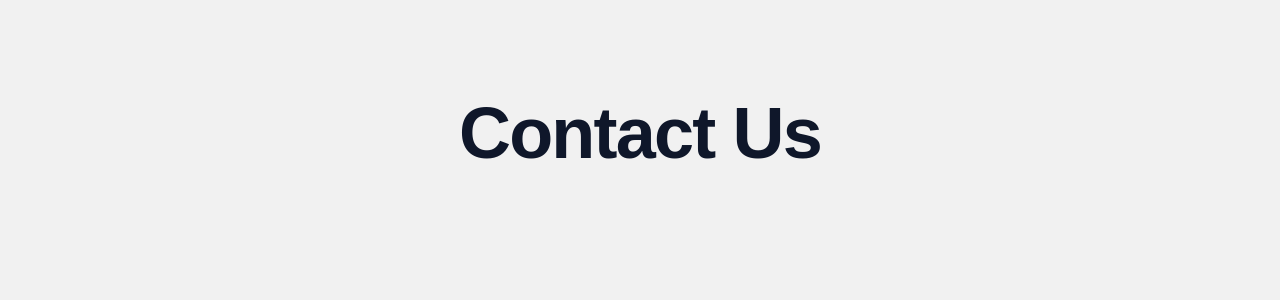
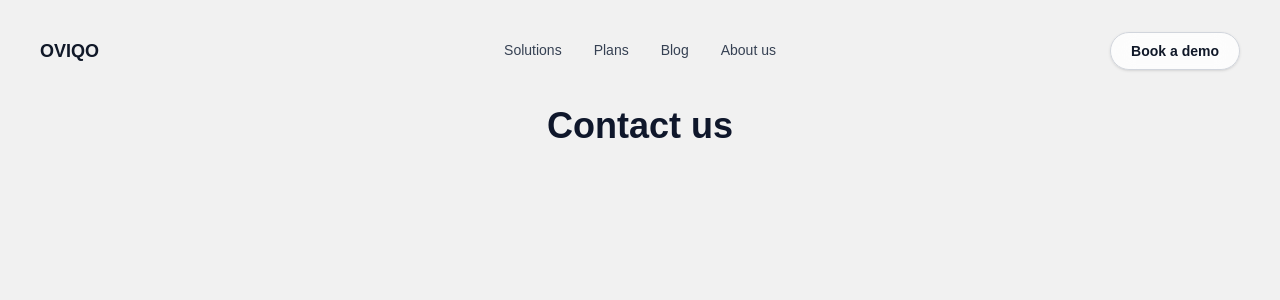
Before and after one commit to Oviqo-dev/oviqo-web, a Next.js app: page /contact in a window 1280 px wide. Shown: the top 300 px of the page. Built offline with nearby package versions, Linux system fonts and the light colour scheme.

Commit message:
Added titles to each page

```diff
--- a/app/about/page.tsx
+++ b/app/about/page.tsx
@@ -103,6 +103,9 @@ export default function About(){
           </div>
         </header>
       </div>
+       <main className="mx-auto max-w-lg mt-5">
+              <h1 className="text-4xl font-bold text-slate-900"> About us </h1>
+      </main>
 
 
 
--- a/app/blog/page.tsx
+++ b/app/blog/page.tsx
@@ -103,6 +103,9 @@ export default function Blog(){
           </div>
         </header>
       </div>
+       <main className="mx-auto max-w-lg mt-5">
+              <h1 className="text-4xl font-bold text-slate-900">Blog </h1>
+      </main>
 
 
 
--- a/app/contact/page.tsx
+++ b/app/contact/page.tsx
@@ -1,17 +1,111 @@
+'use client';
 
-export const metadata = {
-  title: 'Contact Us | OVIQO',
-  description: 'Get in touch with OVIQO to learn more about government contracting solutions.',
-};
+import { useState, useEffect } from 'react';
+import Link from 'next/link';
 
-export default function Contact() {
-  return (
-    <main className="min-h-screen py-12 px-4 sm:px-6 lg:px-8">
-      <div>
-        <h1 className="mt-10 text-4xl text-center font-extrabold leading-tight tracking-tight text-[#0F172A] sm:text-5xl lg:text-7xl">
-          Contact Us
-        </h1>
+
+export default function contact(){
+    const [scrolled, setScrolled] = useState(false);
+
+      useEffect(() => {
+        const handleScroll = () => {
+          setScrolled(window.scrollY > 40);
+        };
+
+        window.addEventListener('scroll', handleScroll);
+        return () => window.removeEventListener('scroll', handleScroll);
+    }, []);
+
+    return(
+        <>
+        <style jsx global>{`
+        html {
+          scroll-behavior: smooth;
+        }
+
+        .slide-link {
+          position: relative;
+          text-decoration: none;
+          padding-bottom: 2px;
+          background-image: linear-gradient(currentColor, currentColor);
+          background-repeat: no-repeat;
+          background-size: 0% 2px;
+          background-position: 100% 100%;
+          transition: background-size 0.35s cubic-bezier(0.65, 0, 0.35, 1);
+        }
+
+        .slide-link:hover {
+          background-size: 100% 2px;
+          background-position: 0% 100%;
+        }
+
+        .radial-burst {
+          position: absolute;
+          width: 650px;
+          height: 650px;
+          border-radius: 9999px;
+          backdrop-filter: blur(14px);
+          -webkit-backdrop-filter: blur(14px);
+          background: radial-gradient(circle, rgba(0, 0, 0, 0.3) 0%, rgba(0, 0, 0, 0) 75%);
+          -webkit-mask-image: radial-gradient(circle, black 30%, transparent 75%);
+          mask-image: radial-gradient(circle, black 30%, transparent 75%);
+          pointer-events: none;
+          z-index: 0;
+        }
+      `}</style>
+
+      {/* Floating Sticky Header Container */}
+      <div className="sticky top-0 z-50 w-full pt-4 px-4 transition-all duration-300">
+        <header
+          className={`mx-auto transition-all duration-300 flex items-center justify-between ${
+            scrolled
+              ? 'max-w-5xl bg-white/80 backdrop-blur-md border border-gray-200/80 rounded-full px-6 py-3 shadow-lg text-gray-900'
+              : 'max-w-7xl px-6 py-4 text-gray-700'
+          }`}
+        >
+          <div className="flex-1 flex items-center justify-start">
+            <Link
+              href="/"
+              className={`transition font-bold text-lg ${
+                scrolled ? 'text-gray-900 hover:text-black' : 'text-gray-900 hover:text-white'
+              }`}
+            >
+              OVIQO
+            </Link>
+          </div>
+
+          <nav className="hidden lg:flex items-center space-x-8 text-sm font-medium">
+            <Link href="/" className="slide-link transition-colors text-gray-700 hover:text-gray-900">
+              Solutions
+            </Link>
+            <Link href="/plans" className="slide-link transition-colors text-gray-700 hover:text-gray-900">
+              Plans
+            </Link>
+            <Link href="/blog" className="slide-link transition-colors text-gray-700 hover:text-gray-900">
+              Blog
+            </Link>
+            <Link href="/about" className="slide-link transition-colors text-gray-700 hover:text-gray-900">
+              About us
+            </Link>
+          </nav>
+
+          <div className="flex-1 flex items-center justify-end">
+            <Link
+              href="/contact"
+              className={`px-5 py-2 text-sm font-semibold rounded-full shadow-sm transition border ${
+                scrolled
+                  ? 'bg-gray-900 text-white hover:bg-gray-800 border-transparent'
+                  : 'text-gray-900 bg-white/80 backdrop-blur-md border-gray-300 hover:bg-white'
+              }`}
+            >
+              Book a demo
+            </Link>
+          </div>
+        </header>
       </div>
-    </main>
+      <main className="mx-auto max-w-lg mt-5">
+              <h1 className="text-4xl font-bold text-slate-900"> Contact us </h1>
+      </main>
+    </>
   );
 }
--- a/app/plans/page.tsx
+++ b/app/plans/page.tsx
@@ -102,13 +102,18 @@ export default function Plans() {
           </div>
         </header>
       </div>
-        <section className="bg-white py-24 px-6 scroll-mt-24" id="solution">
+       <main className="mx-auto max-w-lg mt-5">
+              <h1 className="text-4xl font-bold text-slate-900 text-center"> Plans </h1>
+
+                 <section className="bg-white py-24 px-6 scroll-mt-24" id="solution">
           <div className="max-w-7xl mx-auto grid grid-cols-2 lg:grid-cols-4 gap-8 text-center">
             <div>
               <h1>This is the next section</h1>
             </div>
           </div>
         </section>
+      </main>
+
     </>
   );
 }
```
